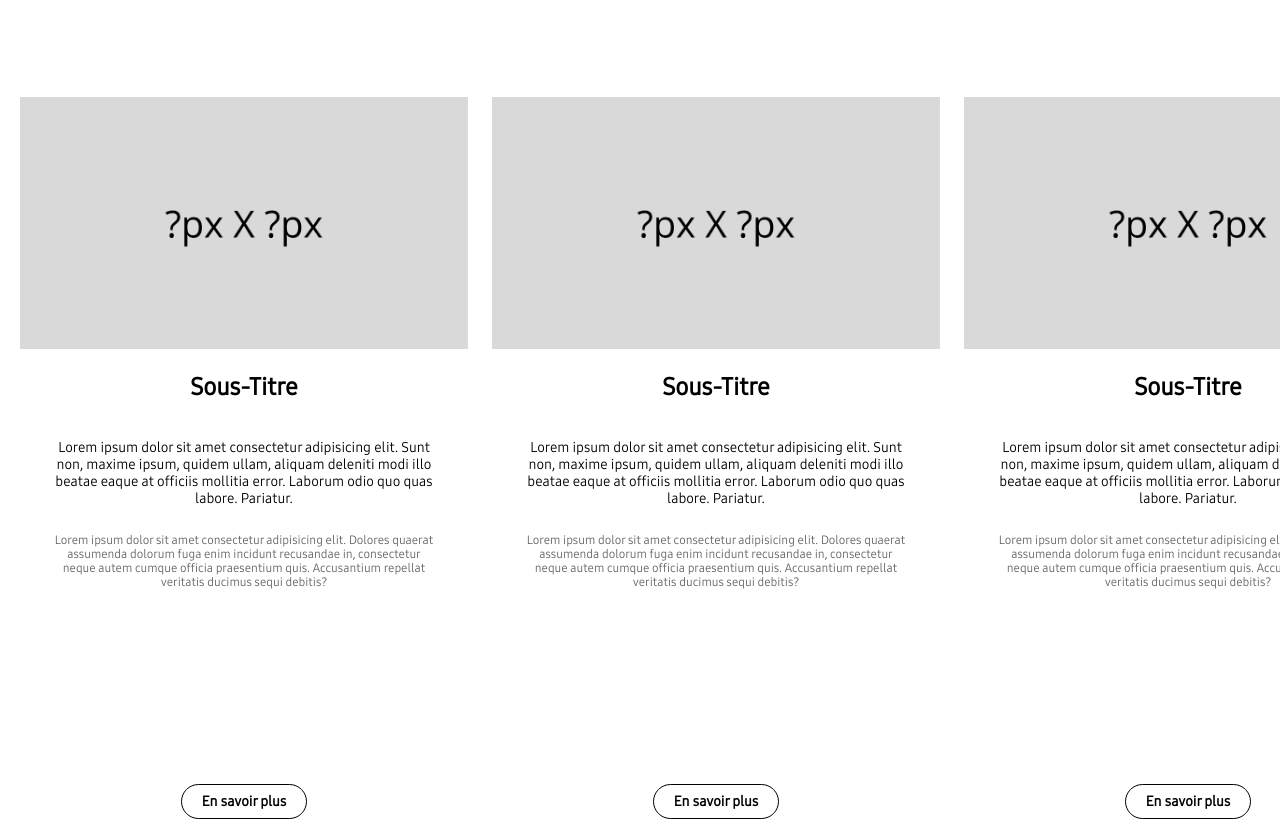
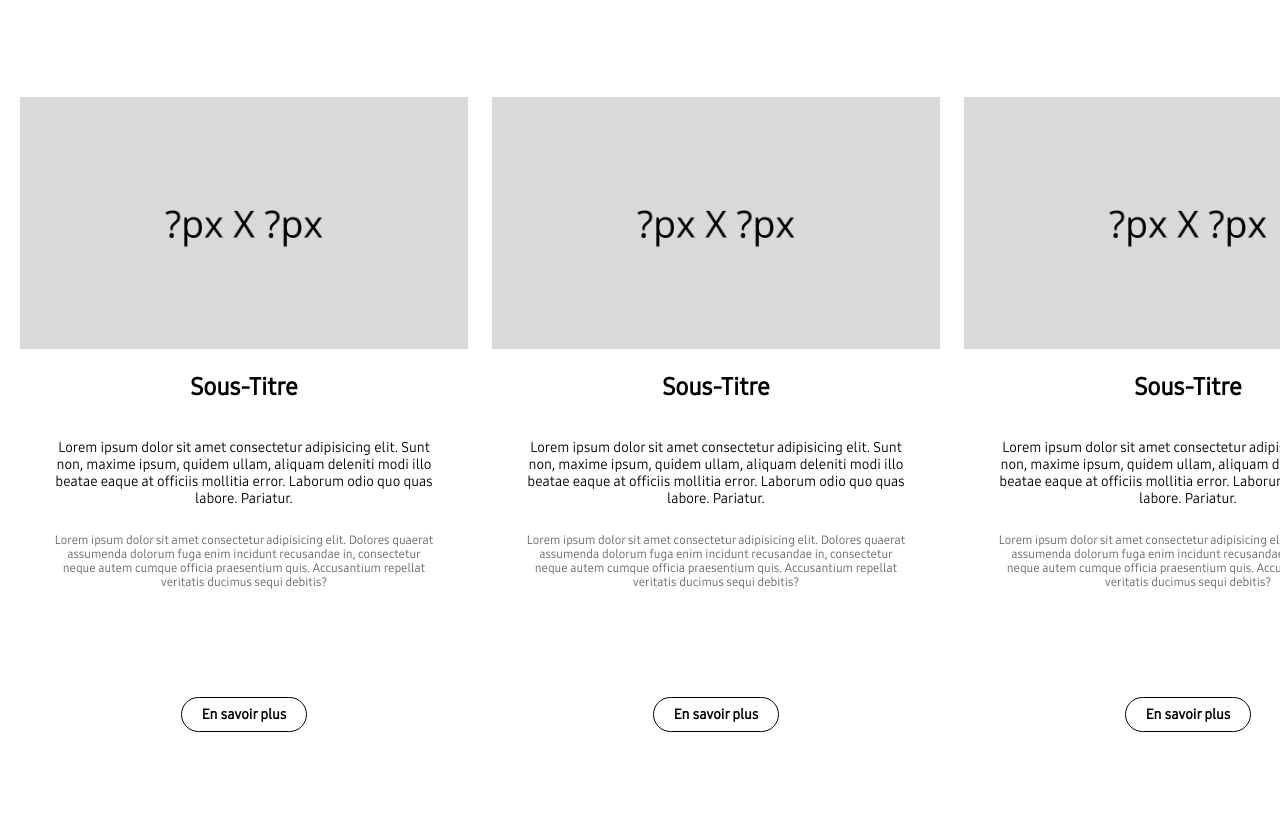
Before and after one commit to DRxWJ/modaile, a plain HTML site: page mod7.html in a window 1280 px wide. Shown: the part 61-901 px from the top of the page. After the commit the page ends 801 px from the top, so only its background shows below. Drawn offline with nearby package versions, Linux system fonts and the light colour scheme.

Commit message:
Update mod7.html

```diff
--- a/mod7.html
+++ b/mod7.html
@@ -51,7 +51,7 @@
             color: white;
         }
         .cont-sl{
-            height: 735px;
+            height: 635px;
             display: flex;
             flex-direction: column;
             width: 472px;
```
